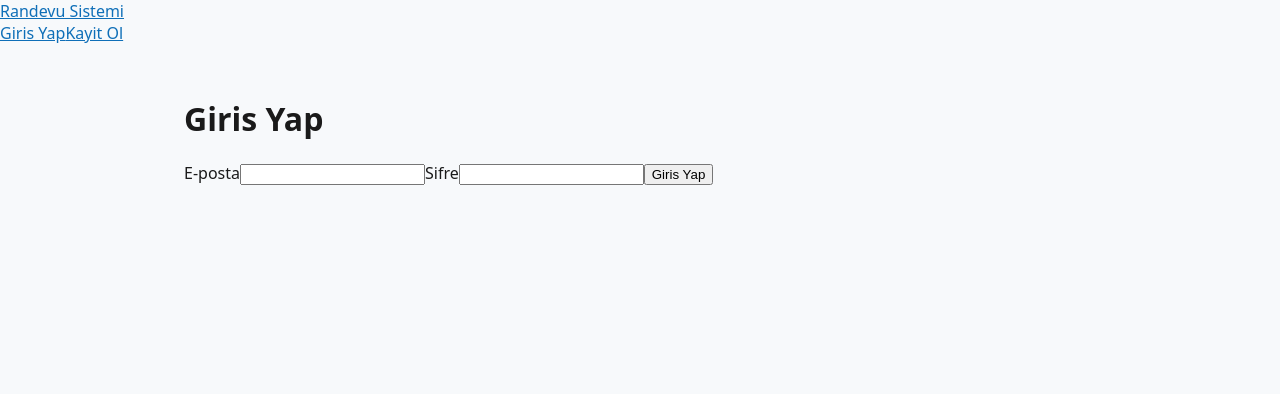
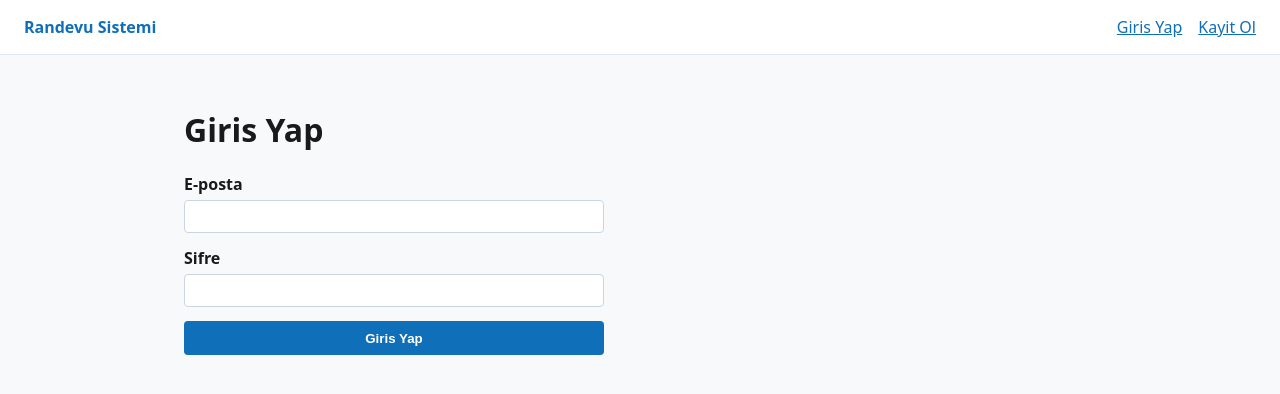
Before and after one commit to BllRaslen/hospital-appointment-system, a Next.js app in the folder frontend/: page /giris in a window 1280 px wide. Shown: the top 394 px of the page. Built offline with nearby package versions, Linux system fonts and the light colour scheme; no server answers.

Commit message:
frontend: globals.css - navbar/form/randevu karti stilleri

```diff
--- a/frontend/src/app/globals.css
+++ b/frontend/src/app/globals.css
@@ -24,3 +24,93 @@ main {
 a {
   color: var(--vurgu);
 }
+
+.navbar {
+  display: flex;
+  justify-content: space-between;
+  align-items: center;
+  padding: 1rem 1.5rem;
+  background-color: #ffffff;
+  border-bottom: 1px solid #e2e8f0;
+}
+
+.navbar-marka {
+  font-weight: 600;
+  text-decoration: none;
+}
+
+.navbar-baglantilar {
+  display: flex;
+  gap: 1rem;
+  align-items: center;
+}
+
+.navbar-kullanici {
+  font-weight: 600;
+}
+
+.form {
+  display: flex;
+  flex-direction: column;
+  gap: 0.9rem;
+  max-width: 420px;
+}
+
+.form-alan {
+  display: flex;
+  flex-direction: column;
+  gap: 0.3rem;
+  font-weight: 600;
+}
+
+.form-alan input,
+.form-alan select {
+  padding: 0.5rem;
+  border: 1px solid #cbd5e1;
+  border-radius: 4px;
+  font-weight: normal;
+}
+
+.form button {
+  padding: 0.6rem 1rem;
+  border: none;
+  border-radius: 4px;
+  background-color: var(--vurgu);
+  color: #ffffff;
+  cursor: pointer;
+  font-weight: 600;
+}
+
+.form button:disabled {
+  opacity: 0.6;
+  cursor: not-allowed;
+}
+
+.form-hata {
+  color: #b91c1c;
+  margin: 0;
+}
+
+.form-basari {
+  color: #15803d;
+  margin: 0;
+}
+
+.randevu-listesi {
+  list-style: none;
+  padding: 0;
+  display: flex;
+  flex-direction: column;
+  gap: 1rem;
+}
+
+.randevu-karti {
+  border: 1px solid #e2e8f0;
+  border-radius: 6px;
+  padding: 1rem;
+  background-color: #ffffff;
+}
+
+.randevu-karti p {
+  margin: 0.2rem 0;
+}
```
